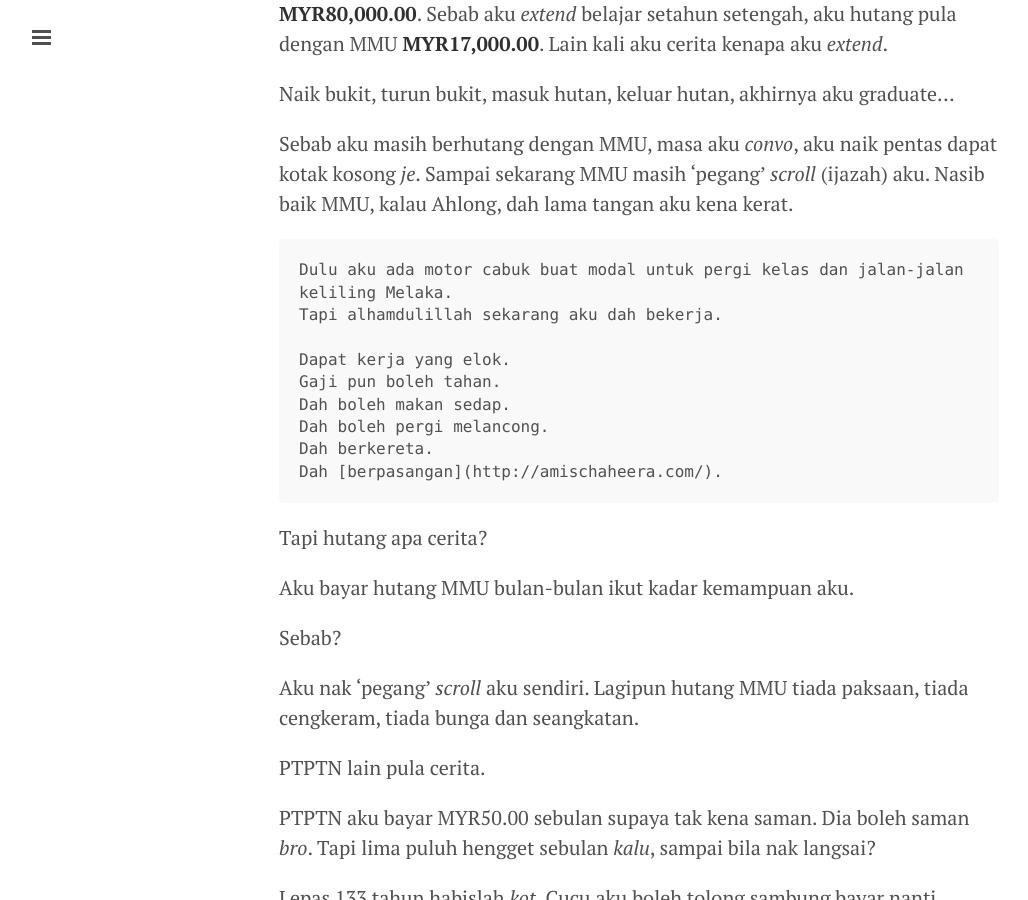
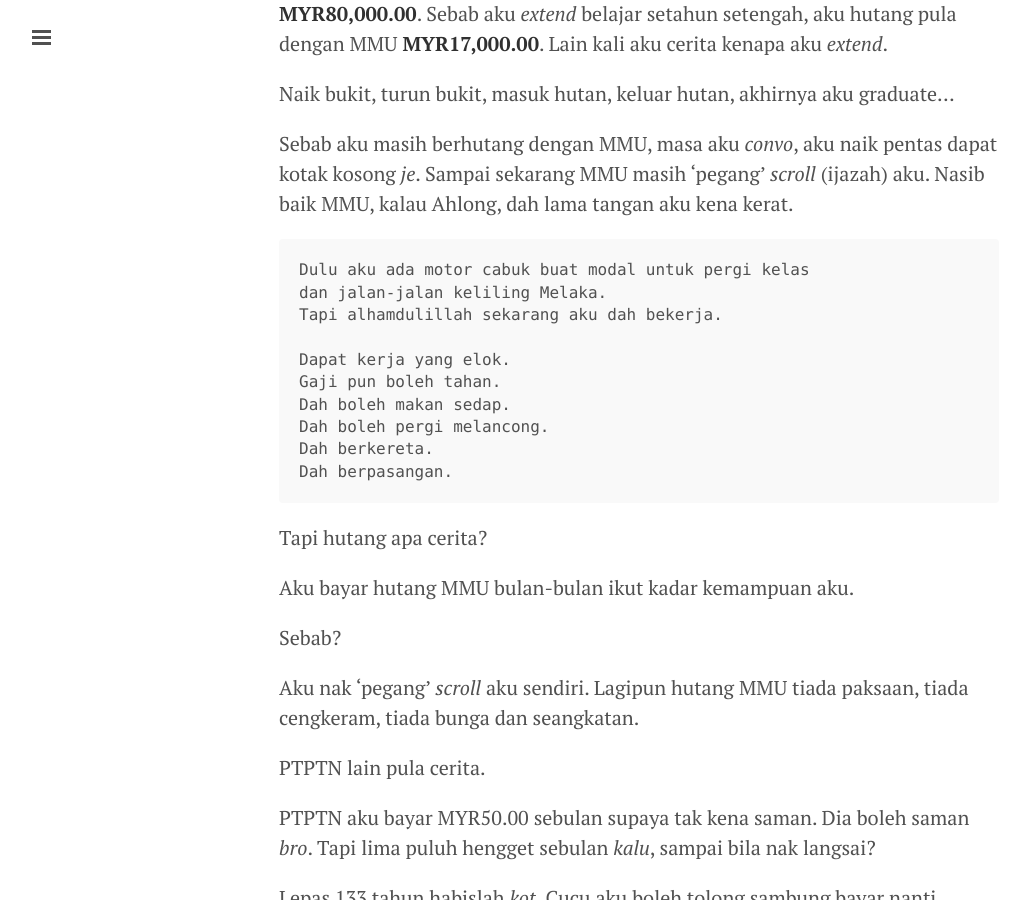
Before and after one commit to lumachroma/fantastik, a Jekyll site: the page built from _posts/2008-06-17-dilema-aku-dan-ptptn.md, in a window 1280 px wide and 900 px high, scrolled down 483 px. Shown: the whole window, without its empty margins (1-1029 px from the left). Built offline with Jekyll 4.4.1, drawn with Linux system fonts in a browser that asks for light colours; Markdown is read by kramdown in place of the engine named in the settings; some of the changed lines change nothing that is shown.

Commit message:
Update 2008-06-17-dilema-aku-dan-ptptn.md

````diff
--- a/_posts/2008-06-17-dilema-aku-dan-ptptn.md
+++ b/_posts/2008-06-17-dilema-aku-dan-ptptn.md
@@ -15,7 +15,8 @@
 
 
 ```
-Dulu aku ada motor cabuk buat modal untuk pergi kelas dan jalan-jalan keliling Melaka.
+Dulu aku ada motor cabuk buat modal untuk pergi kelas
+dan jalan-jalan keliling Melaka.
 Tapi alhamdulillah sekarang aku dah bekerja.
 
 Dapat kerja yang elok.
@@ -23,7 +24,7 @@
 Dah boleh makan sedap.
 Dah boleh pergi melancong.
 Dah berkereta.
-Dah [berpasangan](http://amischaheera.com/).
+Dah berpasangan.
 ```
 
 Tapi hutang apa cerita?
````
